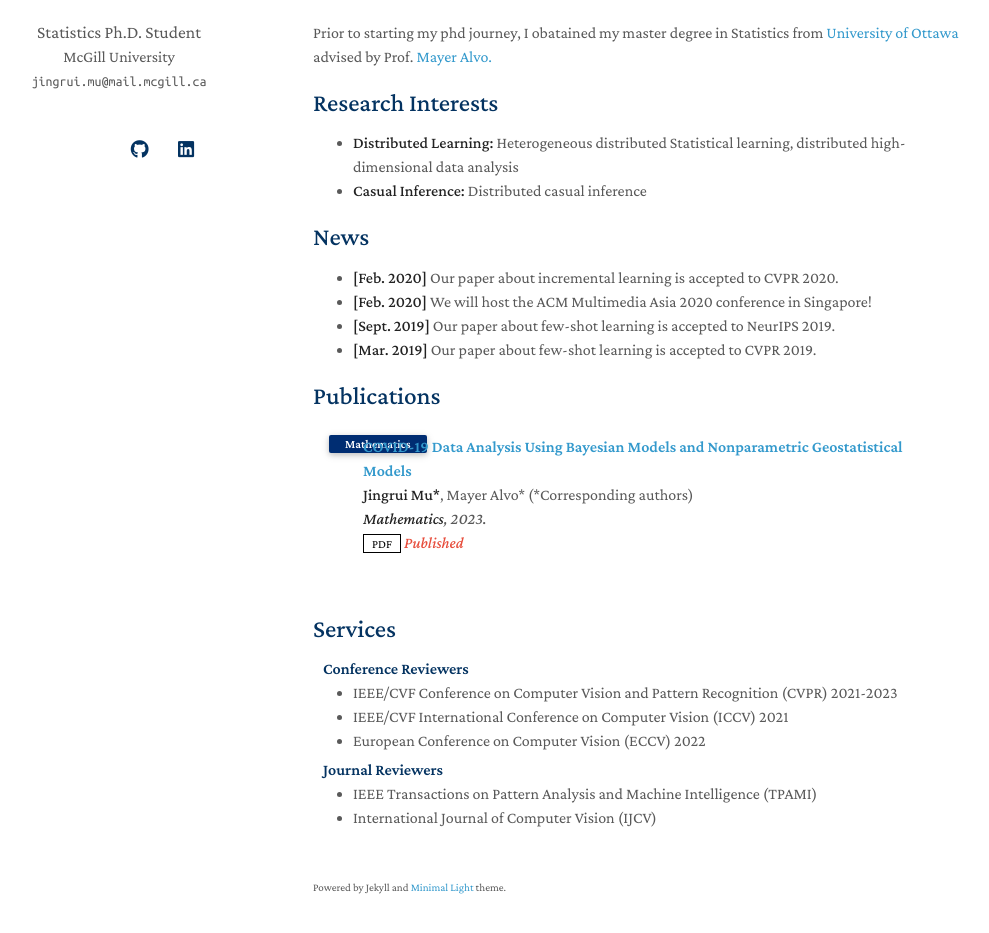
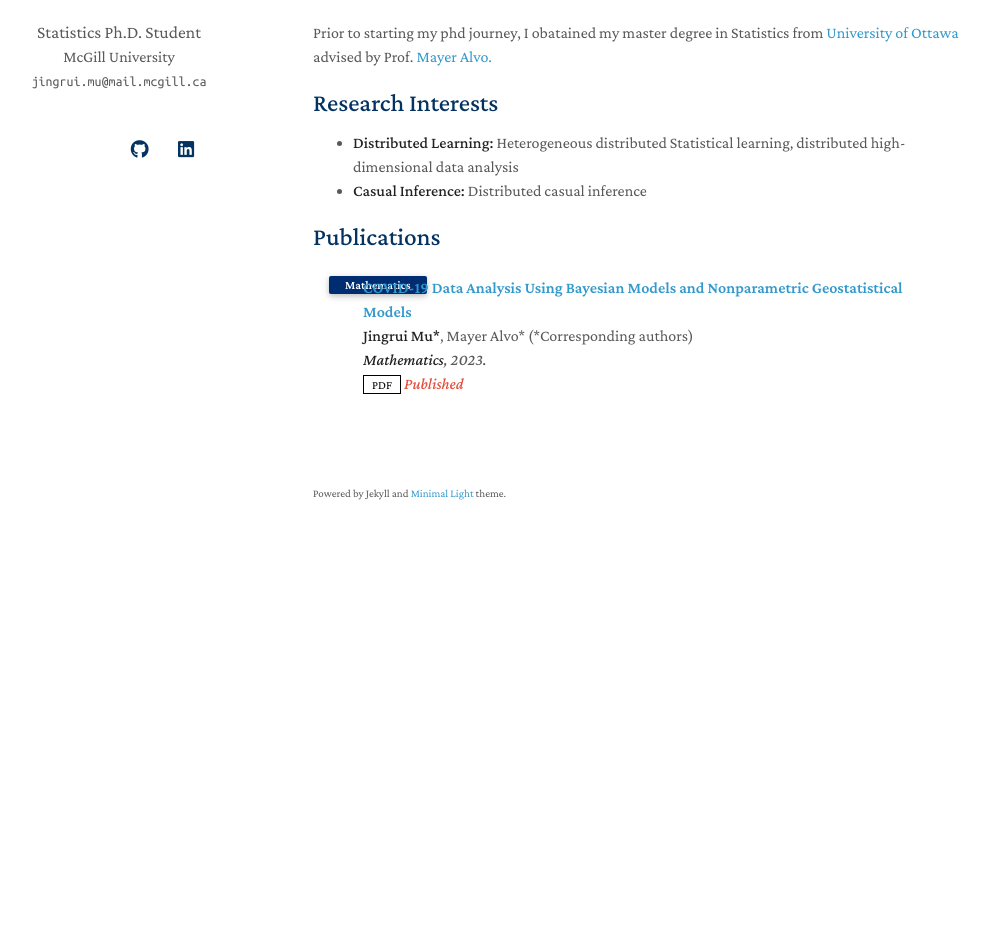
Before and after one commit to Mujingrui/Mujingrui.github.io, a Jekyll site: the page built from index.md, in a window 1280 px wide and 1220 px high. Shown: the part 252-1185 px from the top of the window, without its empty margins (157-1146 px from the left). Built offline with Jekyll 4.4.1, drawn with Linux system fonts in a browser that asks for light colours; nearby versions of some CDN libraries; a style sheet for code colours, icons or effects is not loaded; our own code applies the rules of GitHub Pages for plain Markdown files.

Commit message:
index.md

```diff
--- a/index.md
+++ b/index.md
@@ -14,13 +14,4 @@
 - **Distributed Learning:** Heterogeneous distributed Statistical learning, distributed high-dimensional data analysis
 - **Casual Inference:** Distributed casual inference
 
-## News
-
-- **[Feb. 2020]** Our paper about incremental learning is accepted to CVPR 2020.
-- **[Feb. 2020]** We will host the ACM Multimedia Asia 2020 conference in Singapore!
-- **[Sept. 2019]** Our paper about few-shot learning is accepted to NeurIPS 2019.
-- **[Mar. 2019]** Our paper about few-shot learning is accepted to CVPR 2019.
-
 {% include_relative _includes/publications.md %}
-
-{% include_relative _includes/services.md %}
```
